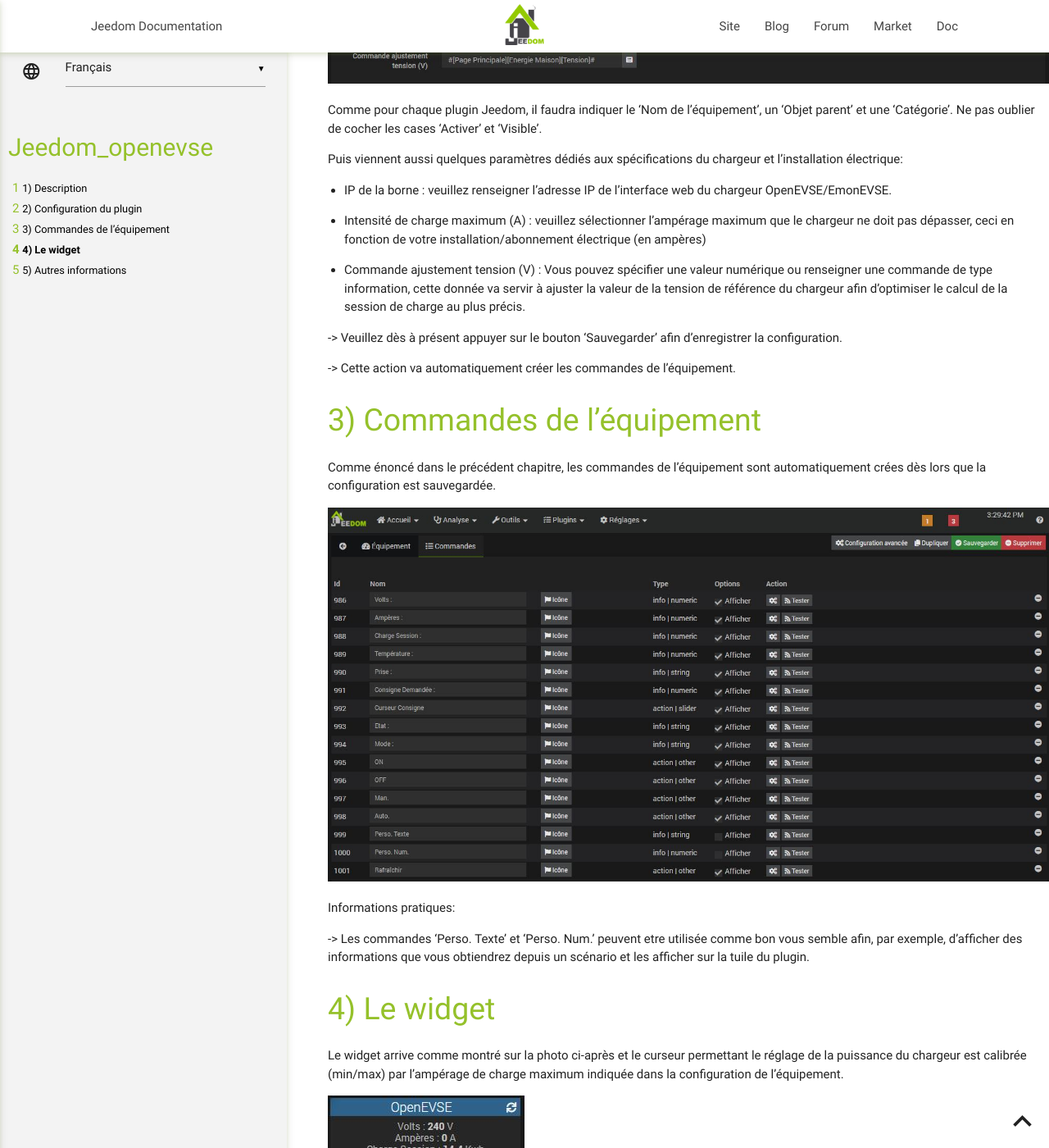
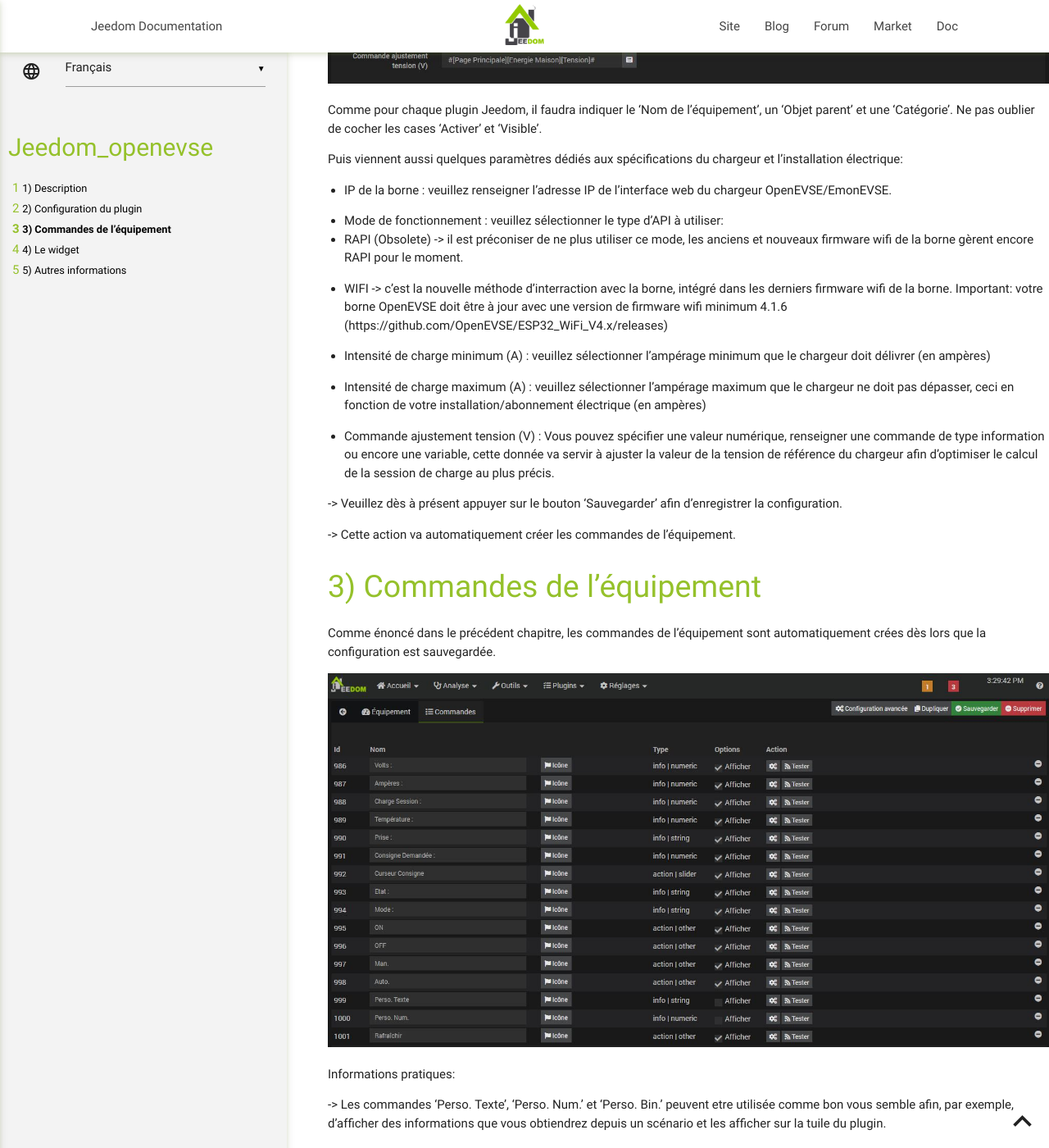
Before and after one commit to Sattaz/Jeedom_OpenEVSE, a Jekyll site: the page built from docs/fr_FR/index.md, in a window 1280 px wide and 1400 px high, scrolled down 782 px. Shown: the whole window at 82% size. Built offline with Jekyll 4.4.1, drawn with Linux system fonts in a browser that asks for light colours; our own code applies the rules of GitHub Pages for plain Markdown files.

Commit message:
Update index.md

```diff
--- a/docs/fr_FR/index.md
+++ b/docs/fr_FR/index.md
@@ -30,9 +30,15 @@ Puis viennent aussi quelques paramètres dédiés aux spécifications du chargeu
 
 -   IP de la borne : veuillez renseigner l'adresse IP de l'interface web du chargeur OpenEVSE/EmonEVSE.
 
+-   Mode de fonctionnement : veuillez sélectionner le type d'API à utiliser:
+   * RAPI (Obsolete) -> il est préconiser de ne plus utiliser ce mode, les anciens et nouveaux firmware wifi de la borne gèrent encore RAPI pour le moment.
+   * WIFI -> c'est la nouvelle méthode d'interraction avec la borne, intégré dans les derniers firmware wifi de la borne. Important: votre borne OpenEVSE doit être à jour avec une version de firmware wifi minimum 4.1.6 (https://github.com/OpenEVSE/ESP32_WiFi_V4.x/releases)
+
+-   Intensité de charge minimum (A) : veuillez sélectionner l'ampérage minimum que le chargeur doit délivrer (en ampères)
+
 -   Intensité de charge maximum (A) : veuillez sélectionner l'ampérage maximum que le chargeur ne doit pas dépasser, ceci en fonction de votre installation/abonnement électrique (en ampères)
 
--   Commande ajustement tension (V) : Vous pouvez spécifier une valeur numérique ou renseigner une commande de type information, cette donnée va servir à ajuster la valeur de la tension de référence du chargeur afin d'optimiser le calcul de la session de charge au plus précis.
+-   Commande ajustement tension (V) : Vous pouvez spécifier une valeur numérique, renseigner une commande de type information ou encore une variable, cette donnée va servir à ajuster la valeur de la tension de référence du chargeur afin d'optimiser le calcul de la session de charge au plus précis.
 
 -> Veuillez dès à présent appuyer sur le bouton 'Sauvegarder' afin d'enregistrer la configuration.
 
@@ -47,7 +53,7 @@ Comme énoncé dans le précédent chapitre, les commandes de l'équipement sont
 
 Informations pratiques:
 
--> Les commandes 'Perso. Texte' et 'Perso. Num.' peuvent etre utilisée comme bon vous semble afin, par exemple, d'afficher des informations que vous obtiendrez depuis un scénario et les afficher sur la tuile du plugin.
+-> Les commandes 'Perso. Texte', 'Perso. Num.' et 'Perso. Bin.' peuvent etre utilisée comme bon vous semble afin, par exemple, d'afficher des informations que vous obtiendrez depuis un scénario et les afficher sur la tuile du plugin.
 
 Le widget
 ===
```
